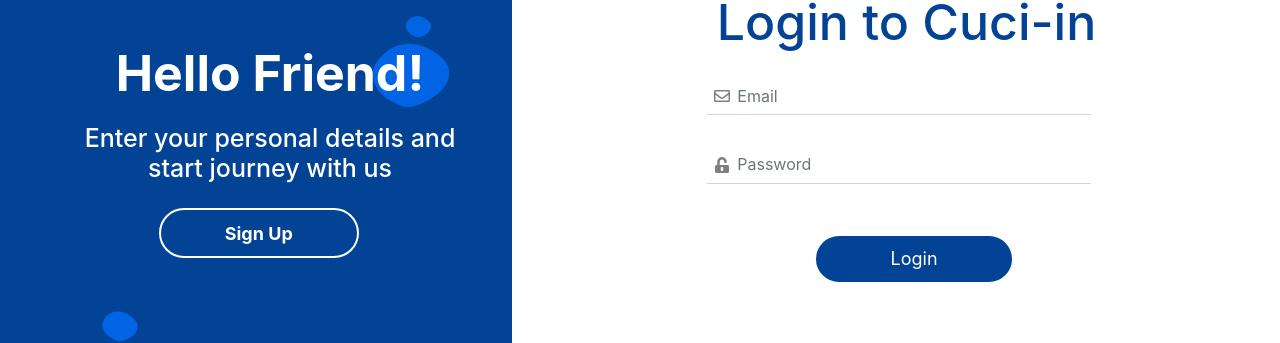
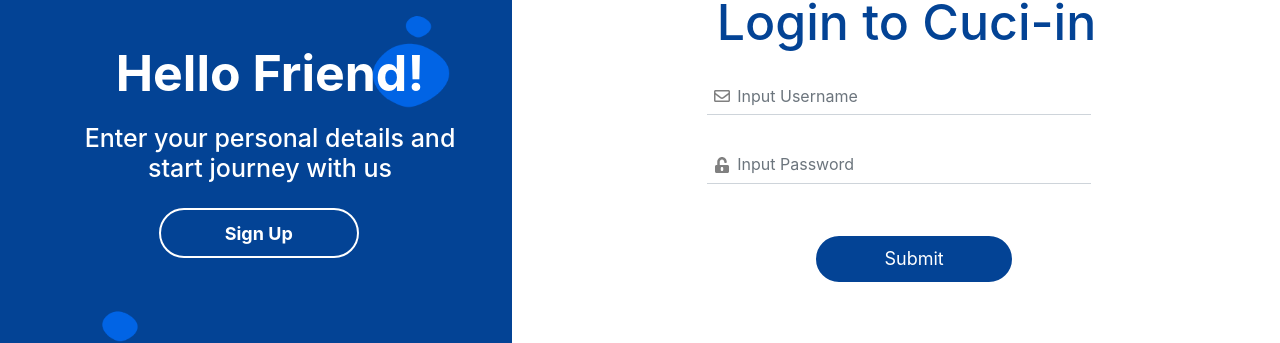
Before and after one commit to Sekigahara/cuci.in-frontend, a React (Create React App) app: page /login in a window 1280 px wide. Shown: the part 162-505 px from the top of the page. Built offline with nearby package versions, Linux system fonts and the light colour scheme.

Commit message:
Login with API

```diff
--- a/package.json
+++ b/package.json
@@ -6,11 +6,13 @@
     "@testing-library/jest-dom": "^5.11.5",
     "@testing-library/react": "^11.1.0",
     "@testing-library/user-event": "^12.1.10",
+    "axios": "^0.21.0",
     "bootstrap": "^4.5.3",
     "react": "^17.0.1",
     "react-bootstrap": "^1.4.0",
     "react-dom": "^17.0.1",
     "react-icons": "^3.11.0",
+    "react-native-elements": "^3.0.0-alpha.1",
     "react-router-dom": "^5.2.0",
     "react-scripts": "4.0.0",
     "web-vitals": "^0.2.4"
--- a/src/components/Form/LoginForm.js
+++ b/src/components/Form/LoginForm.js
@@ -1,31 +1,71 @@
-import React, { Component } from 'react'
+import React from 'react'
 import '../../styles/index.css'
-import { Form } from 'react-bootstrap'
+import { Button, Form } from 'react-bootstrap'
 import { FaRegEnvelope, FaUnlockAlt } from 'react-icons/fa'
-
+import { LOGIN } from '../../utils/url'
+import { login } from '../../utils/auth'
+import { useHistory } from "react-router-dom";
+import axios from 'axios';
 
 const LoginForm = () => {
+    const [username, setUsername] = React.useState("");
+    const [password, setPassword] = React.useState("");
+    const history = useHistory();
+
+    const onSubmit = () => {
+        axios
+            .post(LOGIN, {
+                username: username,
+                password: password
+            })
+            .then((res) => {
+                setUsername(res.username);
+                setPassword(res.password);
+                login({
+                    username: username
+                });
+                history.push("/");
+                // console.log(res);
+            }).catch((err) => {
+                alert("Username or Password Wrong" + " (" + err.message + ")");
+                console.log(err);
+            });
+    }
+
     return (
         <div className="login-form">
           <div className="login-title">
             <h1>Login to Cuci-in</h1>
           </div>
           <Form className="login-field">
-            <Form.Group className="form-gorup" controlId="formBasicEmail">
+            <Form.Group className="form-gorup" controlId="formBasicUsername">
               <div className="input-icon">
                 <span className = "icon"><FaRegEnvelope /></span>
-                <Form.Control className = "no-border" type="email" placeholder="Email" />
+                <Form.Control
+                    className = "no-border"
+                    type="text" placeholder="Input Username"
+                    value={username}
+                    onChange={(e) => setUsername(e.target.value)}
+                />
               </div>
             </Form.Group>
 
             <Form.Group className="form-gorup" controlId="formBasicPassword">
               <div className="input-icon">
                 <span className = "icon"><FaUnlockAlt /></span>
-                <Form.Control className = "no-border" type="email" placeholder="Password" />
+                <Form.Control
+                    className = "no-border"
+                    type="password"
+                    placeholder="Input Password"
+                    value={password}
+                    onChange={(e) => setPassword(e.target.value)}
+                />
               </div>
             </Form.Group>
             <div className="login-btn">
-                <button type="button" class="btn btn-primary">Login</button>
+              <Button variant="primary" onClick={onSubmit}>
+                Submit
+              </Button>
             </div>
           </Form>
         </div>
--- a/src/components/Header/Header.js
+++ b/src/components/Header/Header.js
@@ -9,7 +9,7 @@
                 <h6><b>cuci.in</b> membantumu menemukan jasa laundry terbaik disekitarmu</h6>
             </div>
             <div className="explore">
-                <button type="button" class="btn btn-primary">Explore Us</button>
+                <button type="button" className="btn btn-primary">Explore Us</button>
             </div>
         </div>
     )
--- a/src/components/Navbar/NavBar.js
+++ b/src/components/Navbar/NavBar.js
@@ -1,11 +1,17 @@
 import React, { Component } from 'react'
 import '../../styles/index.css'
 import { Navbar, Nav } from 'react-bootstrap'
-// import { Link } from 'react-router-dom'
+import { isLogin, logout } from "../../utils/auth";
+import { useHistory } from "react-router-dom";
 
+const NavBar = () => {
+    const history = useHistory();
 
-class NavBar  extends Component {
-    render() {
+    const onLogout = () => {
+        logout();
+        history.replace("/");
+    };
+
     return (
         <div className="navbar-nav">
             <Navbar expand="lg">
@@ -18,15 +24,20 @@
                         <Nav.Link href="#aboutus" className="menu">About Us</Nav.Link>
                     </Nav>
                     <Nav className="auth">
+                        {isLogin ? (
+                            <Nav.Link onClick={onLogout}>Logout</Nav.Link>
+                        ) : (
+                            <React.Fragment>
                                 <Nav.Link href="/login">Sign In</Nav.Link>
                                 <div className="line">|</div>
                                 <Nav.Link href="#signup">Sign Up</Nav.Link>
+                            </React.Fragment>
+                        )}
                     </Nav>
                 </Navbar.Collapse>
             </Navbar>
         </div>
     )
 }
-}
 
 export default NavBar
--- a/src/components/Sidebar/Sidebar.js
+++ b/src/components/Sidebar/Sidebar.js
@@ -10,7 +10,7 @@
                 <h6>Enter your personal details and start journey with us</h6>
             </div>
             <div className="sidebar-btn">
-                <button type="button" class="btn btn-primary">Sign Up</button>
+                <button type="button" className="btn btn-primary">Sign Up</button>
             </div>
         </div>
     )
--- a/src/styles/index.css
+++ b/src/styles/index.css
@@ -10,7 +10,7 @@
 /*---------------------Navbar---------------------*/
 nav {
     padding: 15px 50px 15px 50px !important;
-    background-color: #0164E5;
+    background-color: #034395;
 }
 
 .navbar-nav .menu {
@@ -46,8 +46,8 @@
 
 /*---------------------Header---------------------*/
 .header {
-    background-image: url('../styles/header.png');
-    height: 82vh;
+    background-image: url('../styles/header2.png');
+    height: 81vh;
     width: 100%;
     background-position: center;
     background-size: cover;
--- /dev/null
+++ b/src/utils/url.js
@@ -0,0 +1,3 @@
+const BASE_URL = 'http://localhost:8000/api/auth';
+
+export const LOGIN = `${BASE_URL}/login`;
```
Also changed, not shown: 1 other file (tests, documents, lock files or other folders). Lines whose indentation alone changed are shown as unchanged.
